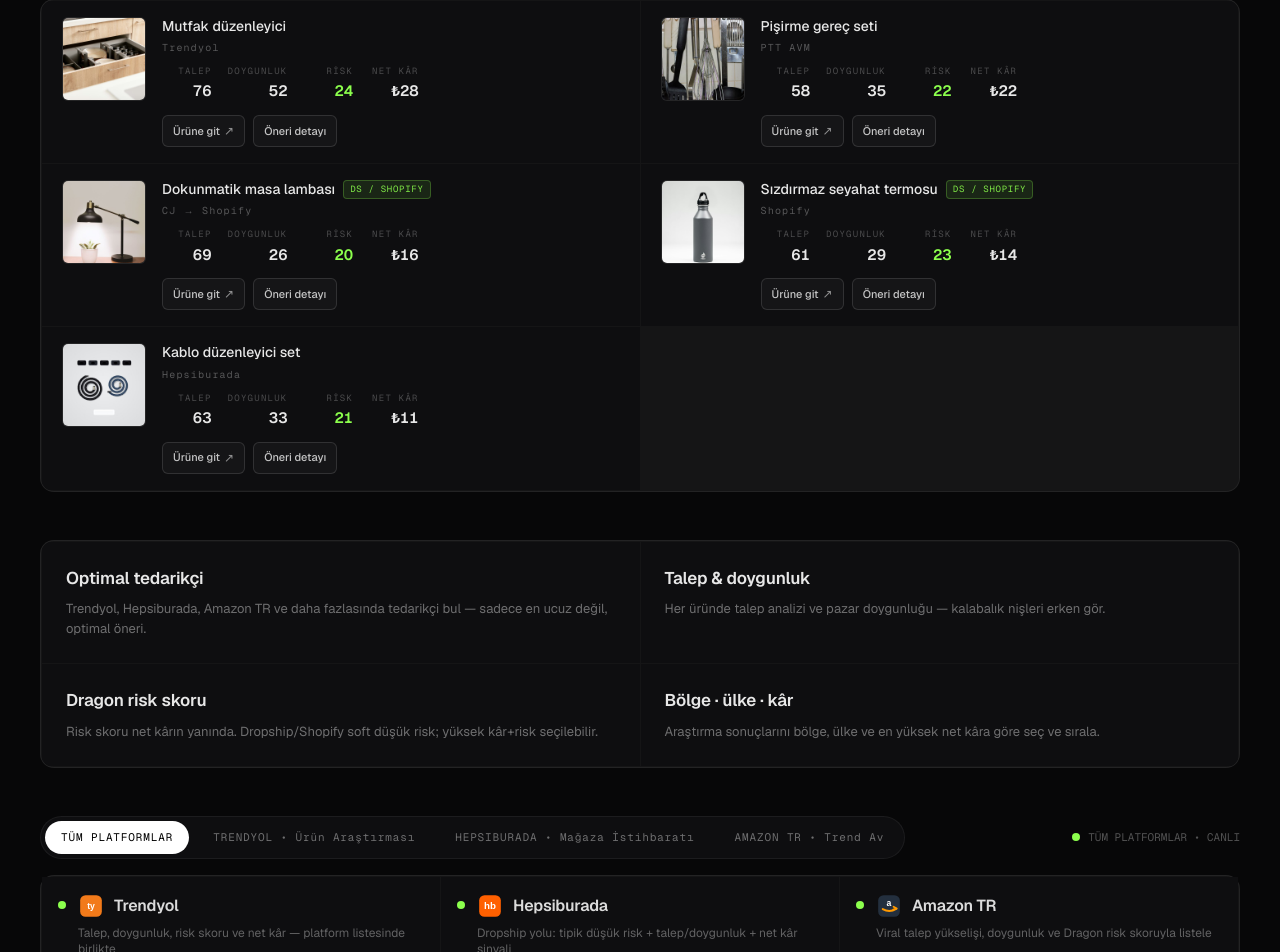
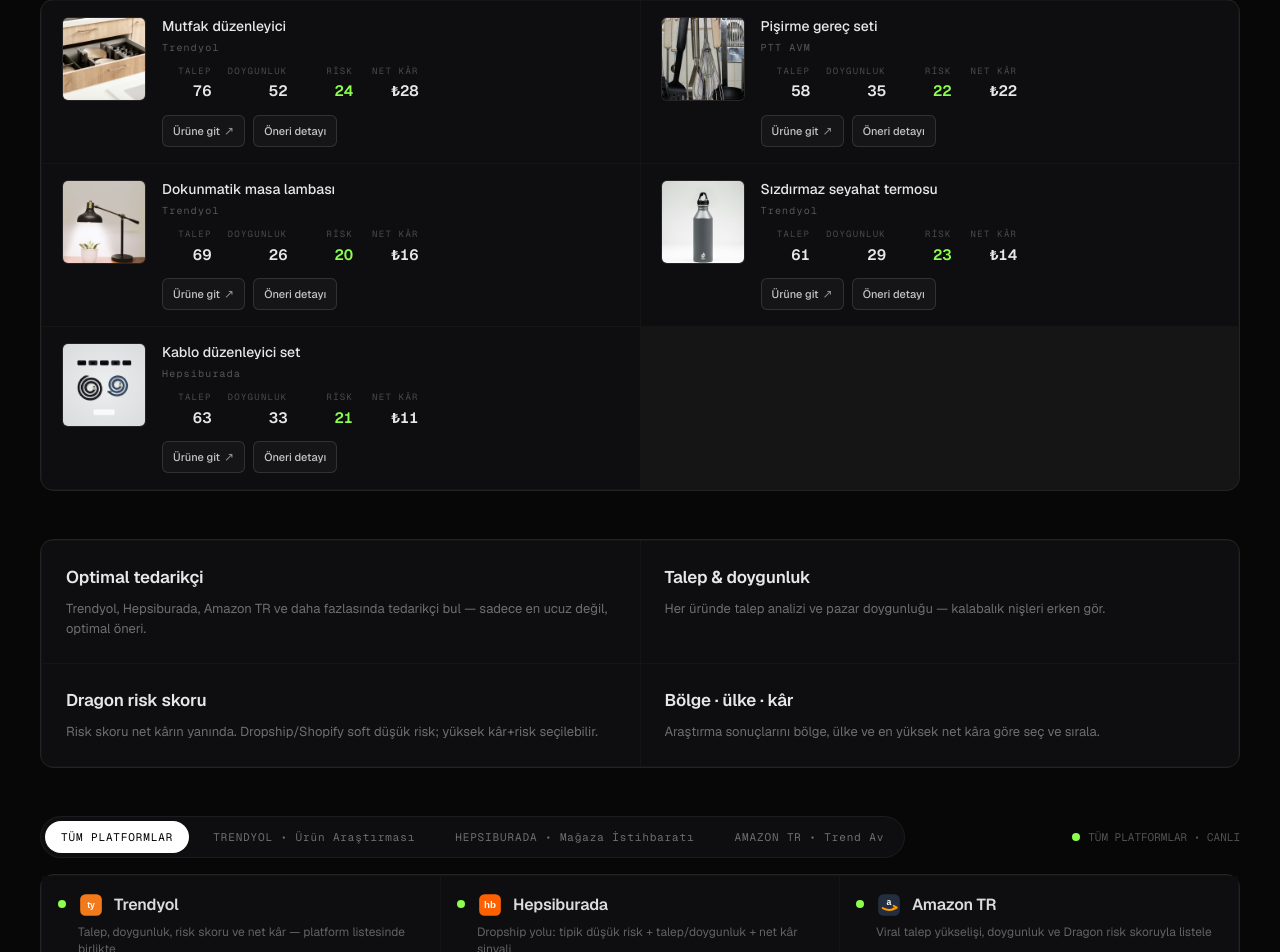
Before and after one commit to ykslaksoy/dragon, a Next.js app: page / in a window 1280 px wide. Shown: the part 837-1789 px from the top of the page. Built offline with nearby package versions, Linux system fonts and the light colour scheme.

Commit message:
fix: TR results show local marketplaces; align mutfak organizer link

```diff
--- a/src/app/i18n/demo-products.ts
+++ b/src/app/i18n/demo-products.ts
@@ -81,8 +81,8 @@
   {
     id: "tr-ds-lamp",
     nameKey: "deskLamp",
-    platform: "CJ → Shopify",
-    path: "dropship",
+    platform: "Trendyol",
+    path: "marketplace",
     region: "tr",
     country: "tr",
     profit: 16,
@@ -95,8 +95,8 @@
   {
     id: "tr-shop-mug",
     nameKey: "travelMug",
-    platform: "Shopify",
-    path: "shopify",
+    platform: "Trendyol",
+    path: "marketplace",
     region: "tr",
     country: "tr",
     profit: 14,
@@ -118,7 +118,7 @@
     demand: 76,
     saturation: 52,
     imageSrc: "/products/home-organizer.jpg",
-    productUrl: "https://www.trendyol.com/bino/mutfak-rafi-masaustu-duzenleyici-organizer-banyo-rafi-cok-amacli-duzenleyici-tezgah-ustu-raf-p-467236967",
+    productUrl: "https://www.trendyol.com/ikea/uppdatera-cekmece-duzenleyici-antrasit-p-211232427",
   },
   {
     id: "ptt-kit",
```
